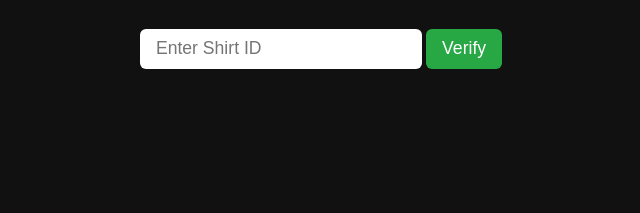
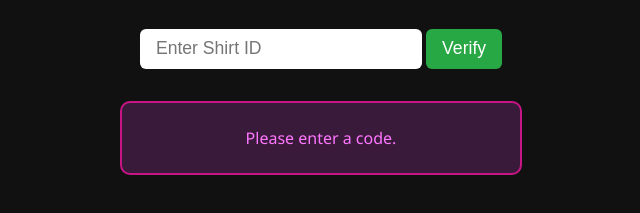
Before and after one commit to PLUnhingedGoodies/shirt-verification, a plain HTML site: page index.html in a window 1280 px wide. Both pictures are taken after a click on the button "Verify". Shown: the part 151-364 px from the top of the page, without its empty margins (319-959 px from the left). Drawn offline with Linux system fonts and the light colour scheme.

Commit message:
Update index.html
fixed syntax error.  Added quotes around URL string
Added: Clearing input field after successful verification
disabled button while checking to prevent multiple clicks

```diff
--- a/index.html
+++ b/index.html
@@ -68,18 +68,22 @@
 <div id="result" class="result" style="display:none;"></div>
 
 <script>
-  const apiURL = https://script.google.com/macros/s/AKfycbx11qKnTbtyadEVvt2P6LQmhZjgNpZh9rH5pAeKs00HTUE3pcqle3zD3pZnl2oYpiza/exec; // Replace this with your deployed Apps Script URL
+  const apiURL = "https://script.google.com/macros/s/AKfycbx11qKnTbtyadEVvt2P6LQmhZjgNpZh9rH5pAeKs00HTUE3pcqle3zD3pZnl2oYpiza/exec"; // Replace this with your deployed Apps Script URL
 
   async function checkCode() {
     const id = document.getElementById('codeInput').value.trim();
     const resultDiv = document.getElementById('result');
+    const verifyBtn = document.querySelector('button');
+
     resultDiv.style.display = 'block';
     resultDiv.className = 'result';
     resultDiv.textContent = 'Checking...';
+    verifyBtn.disabled = true;
 
     if (!id) {
       resultDiv.classList.add('invalid');
       resultDiv.textContent = 'Please enter a code.';
+      verifyBtn.disabled = false;
       return;
     }
 
@@ -107,10 +111,13 @@
           <p><em>${data.extraInfo}</em></p>
           <p><small>${data.status}</small></p>
         `;
+        document.getElementById('codeInput').value = '';
       }
     } catch (err) {
       resultDiv.className = 'result invalid';
       resultDiv.textContent = 'Error checking code. Try again later.';
+    }finally{
+      verifyBtn.disabled = false;
     }
   }
 </script>
```
